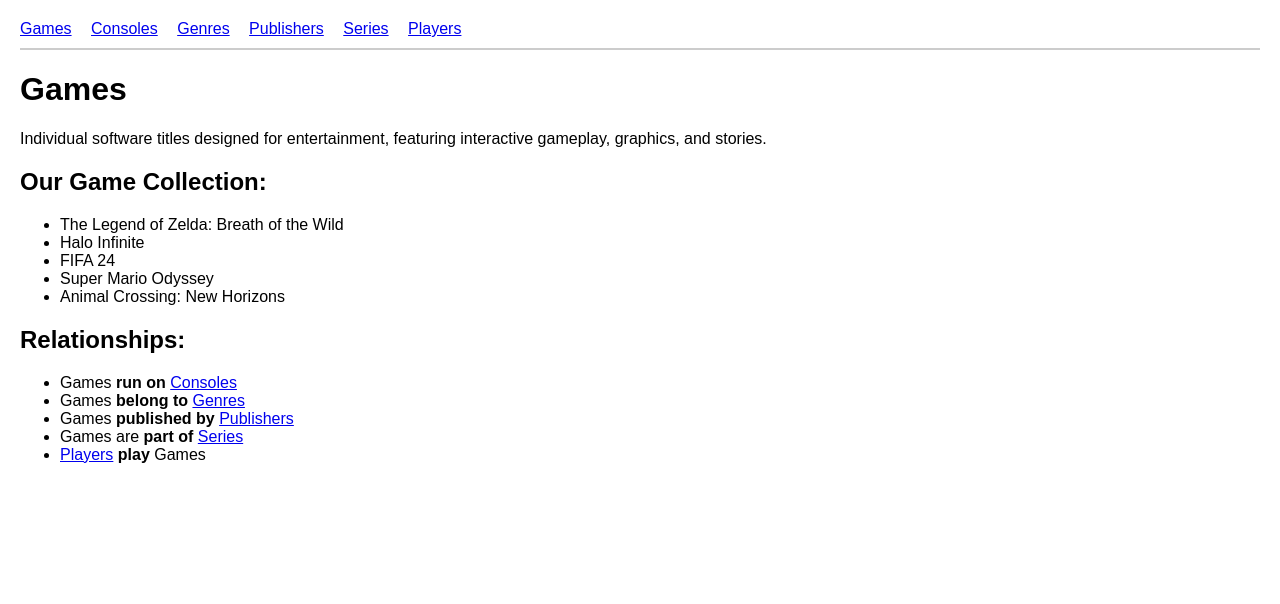
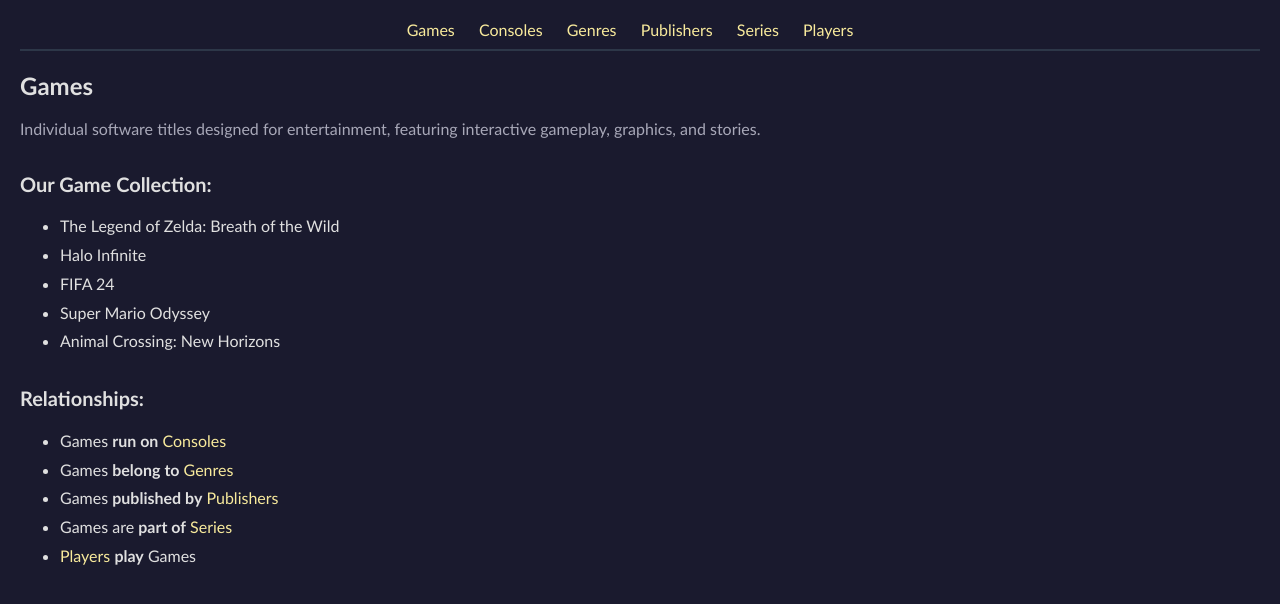
Before and after one commit to nguytinh/csc437_lab, a website: page packages/proto/public/index.html in a window 1280 px wide. Drawn offline with Linux system fonts and the light colour scheme.

Commit message:
lab 3 done. added colors and styling

```diff
--- a/packages/proto/public/index.html
+++ b/packages/proto/public/index.html
@@ -1,15 +1,11 @@
-<!-- index.html (Games - Root Concept) -->
 <!DOCTYPE html>
 <html lang="en">
 <head>
     <meta charset="UTF-8">
     <meta name="viewport" content="width=device-width, initial-scale=1.0">
     <title>Games</title>
-    <style>
-        body { font-family: Arial, sans-serif; margin: 20px; }
-        nav { border-bottom: 2px solid #ccc; padding-bottom: 10px; margin-bottom: 20px; }
-        nav a { margin-right: 15px; }
-    </style>
+    <link rel="stylesheet" href="/styles/tokens.css" />
+    <link rel="stylesheet" href="/styles/page.css" />
 </head>
 <body>
     <nav>
--- /dev/null
+++ b/packages/proto/public/styles/page.css
@@ -0,0 +1,68 @@
+  body {
+    font-family: var(--font-family);
+    font-size: var(--font-size-base);
+    color: var(--color-text);
+    background-color: var(--color-background-page);
+    margin: 0;
+    padding: var(--space-md);
+  }
+
+  nav {
+    border-bottom: 2px solid var(--color-border);
+    padding-bottom: var(--space-sm);
+    margin-bottom: var(--space-md);
+    text-align: center;
+  }
+
+  nav a {
+    margin-right: var(--space-md);
+    color: var(--color-link);
+    text-decoration: none;
+  }
+
+  nav a:hover {
+    color: var(--color-link-hover);
+    text-decoration: underline;
+  }
+
+  header {
+    background-color: var(--color-background-header);
+    color: var(--color-text-header);
+    padding: var(--space-md);
+    margin: calc(var(--space-md) * -1) calc(var(--space-md) * -1) var(--space-md);
+  }
+
+  header h1 {
+    margin: 0;
+    font-size: var(--font-size-heading);
+  }
+
+  h1 {
+    font-size: var(--font-size-heading);
+    color: var(--color-text);
+  }
+
+  h2 {
+    font-size: var(--font-size-subheading);
+    color: var(--color-text);
+    margin-top: var(--space-lg);
+  }
+
+  p {
+    color: var(--color-text-muted);
+    line-height: 1.6;
+  }
+
+  a {
+    color: var(--color-link);
+    text-decoration: none;
+  }
+
+  a:hover {
+    color: var(--color-link-hover);
+    text-decoration: underline;
+  }
+
+  ul {
+    line-height: 1.8;
+  }
--- /dev/null
+++ b/packages/proto/public/styles/tokens.css
@@ -0,0 +1,30 @@
+:root {
+  /* colors */
+  --color-background-page: #1a1a2e;
+  --color-background-header: #16213e;
+  --color-background-content: #0f1419;
+
+  --color-text: #e0e0e0;
+  --color-text-header: #bae7ed;
+  --color-text-muted: #a8a8b8;
+
+  --color-accent: #f8ea9c;
+  --color-accent-hover: #faf8ec;
+
+  --color-link: var(--color-accent);
+  --color-link-hover: var(--color-accent-hover);
+
+  --color-border: #2d3748;
+
+  /* spacing */
+  --space-xs: 5px;
+  --space-sm: 10px;
+  --space-md: 20px;
+  --space-lg: 30px;
+
+  /* fonts */
+  --font-family: 'Trebuchet MS', sans-serif;
+  --font-size-base: 16px;
+  --font-size-heading: 24px;
+  --font-size-subheading: 20px;
+}
```
Also changed, not shown: packages/proto/public/consoles.html (+2 -5 lines), packages/proto/public/genres.html (+2 -5 lines), packages/proto/public/players.html (+2 -5 lines), packages/proto/public/publishers.html (+2 -5 lines), packages/proto/public/series.html (+2 -5 lines).
